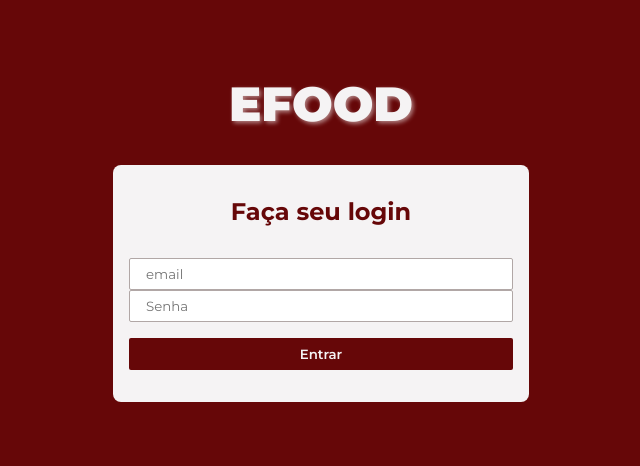
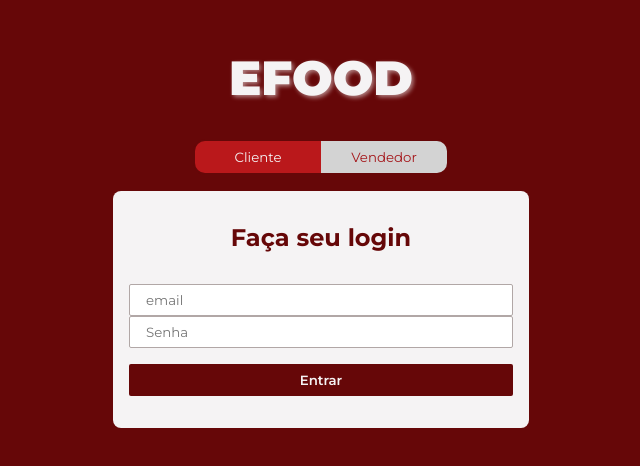
Before and after one commit to RamonSFR/ProjetoJeofton, a React (Vite) app in the folder frontend/: page /login in a window 1280 px wide. Shown: the part 162-628 px from the top of the page, without its empty margins (319-959 px from the left). Built offline with nearby package versions, Linux system fonts and the light colour scheme.

Commit message:
Login States Logic

```diff
--- a/frontend/src/pages/Login/index.tsx
+++ b/frontend/src/pages/Login/index.tsx
@@ -1,9 +1,22 @@
+import { useState } from 'react'
+
 import * as S from './styles'
 
+type LoginType = 'cliente' | 'vendedor'
+
 const Login = () => {
+  const [loginState, setLoginState] = useState<LoginType>('cliente')
+
   return (
+
     <S.Container>
       <h1>EFOOD</h1>
+
+      <S.SelectLoginButtons>
+        <S.LoginButton onClick={() => setLoginState("cliente")} className={`left ${loginState === "cliente" ? "isActive" : ""}`}>Cliente</S.LoginButton>
+        <S.LoginButton onClick={() => setLoginState("vendedor")} className={`right ${loginState === "vendedor" ? "isActive" : ""}`}>Vendedor</S.LoginButton>
+      </S.SelectLoginButtons>
+
       <S.Form>
         <S.FormTitle>Faça seu login</S.FormTitle>
         <input type="email" placeholder="email" />
--- a/frontend/src/pages/Login/styles.ts
+++ b/frontend/src/pages/Login/styles.ts
@@ -59,3 +59,38 @@ export const FormTitle = styled.h2`
   color: ${c.red1};
   font-weight: 700;
 `
+
+export const SelectLoginButtons = styled.div`
+  display: flex;
+  margin-bottom: 16px;
+`
+
+export const LoginButton = styled.button`
+  width: 128px;
+  cursor: pointer;
+  padding: 8px 16px;
+  background-color: ${c.gray2};
+  border: none;
+  text-align: center;
+  color: ${c.red2};
+
+  &.isActive {
+    background-color: ${c.red3};
+    color: ${c.white1};
+  }
+
+  &.left {
+    border-radius: 12px 0 0 12px;
+    border-left: 2px solid ${c.red1};
+  }
+
+  &.right {
+    border-radius: 0 12px 12px 0;
+    border-right: 2px solid ${c.red1};
+  }
+
+  &.right, &.left {
+    border-bottom: 2px solid ${c.red1};
+    border-top: 2px solid ${c.red1};
+  }
+`
```
